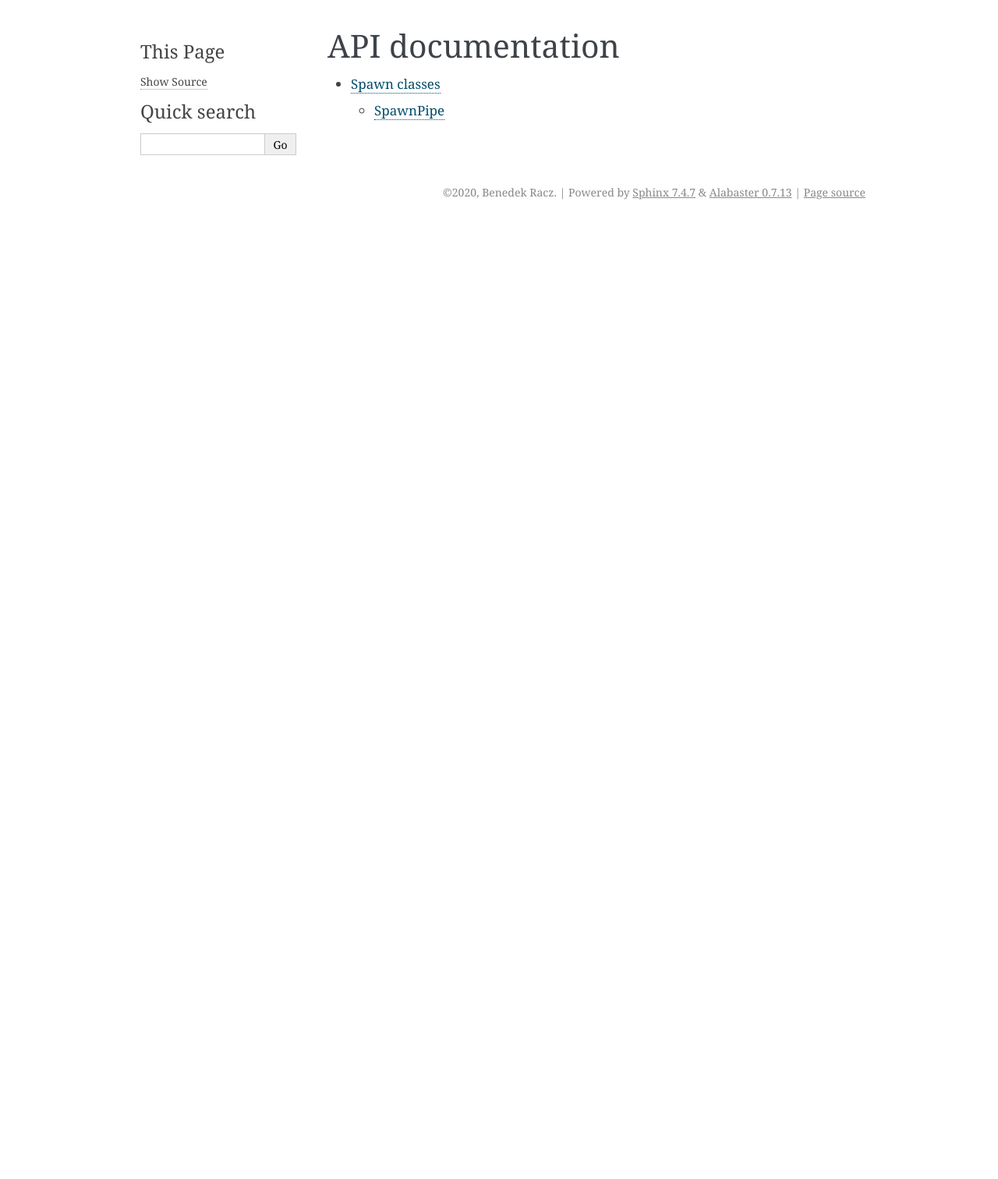
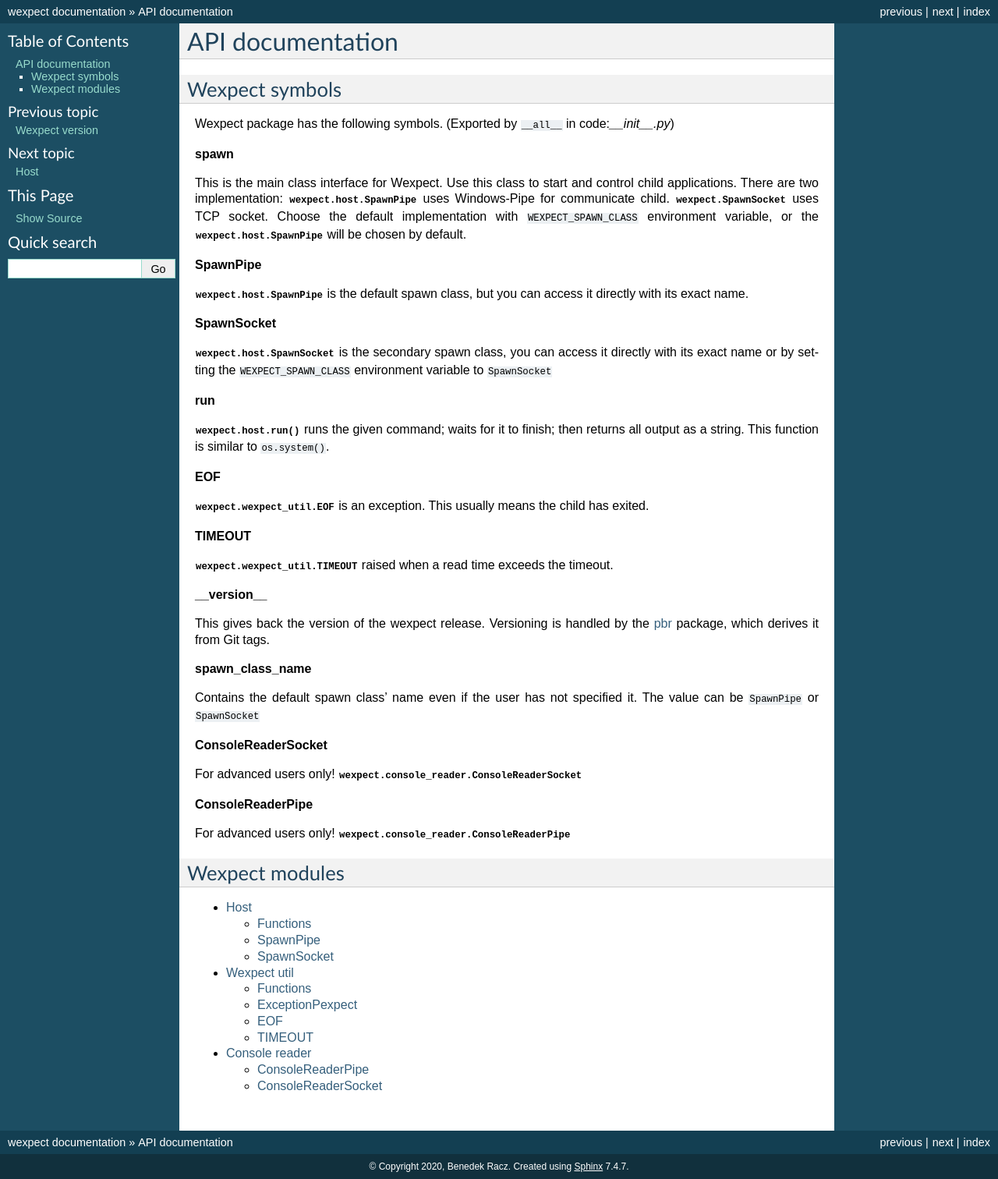
Before and after one commit to raczben/wexpect, a Sphinx documentation site: the page built from doc/source/api/index.rst, in a window 1280 px wide. Shown: the whole page at 78% size. Built offline with Sphinx 7.4.7, drawn with Linux system fonts in a browser that asks for light colours; the version number could not be read and is left out; before the commit the page ends 900 px from its top, so only the background shows below that.

Commit message:
[DOC] Add all API documentation

```diff
--- a/doc/source/api/index.rst
+++ b/doc/source/api/index.rst
@@ -1,7 +1,88 @@
 API documentation
 =================
+
+Wexpect symbols
+---------------
+
+Wexpect package has the following symbols. (Exported by :code:`__all__` in code:`__init__.py`)
+
+.. _wexpect.spawn:
+
+**spawn**
+
+This is the main class interface for Wexpect. Use this class to start and control child applications.
+There are two implementation: :class:`wexpect.host.SpawnPipe` uses Windows-Pipe for communicate child.
+:class:`wexpect.SpawnSocket` uses TCP socket. Choose the default implementation with
+:code:`WEXPECT_SPAWN_CLASS` environment variable, or the :class:`wexpect.host.SpawnPipe` will be
+chosen by default.
+
+.. _wexpect.SpawnPipe:
+
+**SpawnPipe**
+
+:class:`wexpect.host.SpawnPipe` is the default spawn class, but you can access it directly with its
+exact name.
+
+.. _wexpect.SpawnSocket:
+
+**SpawnSocket**
+
+:class:`wexpect.host.SpawnSocket` is the secondary spawn class, you can access it directly with its
+exact name or by setting the :code:`WEXPECT_SPAWN_CLASS` environment variable to :code:`SpawnSocket`
+
+.. _wexpect.run:
+
+**run**
+
+:meth:`wexpect.host.run` runs the given command; waits for it to finish; then returns all output as a string.
+This function is similar to :code:`os.system()`.
+
+.. _wexpect.EOF:
+
+**EOF**
+
+:class:`wexpect.wexpect_util.EOF` is an exception. This usually means the child has exited.
+
+.. _wexpect.TIMEOUT:
+
+**TIMEOUT**
+
+:class:`wexpect.wexpect_util.TIMEOUT` raised when a read time exceeds the timeout.
+
+.. _wexpect.__version__:
+
+**__version__**
+
+This gives back the version of the wexpect release. Versioning is handled by the
+`pbr <https://pypi.org/project/pbr/>`_ package, which derives it from Git tags.
+
+.. _wexpect.spawn_class_name:
+
+**spawn_class_name**
+
+Contains the default spawn class' name even if the user has not specified it. The value can be
+:code:`SpawnPipe` or :code:`SpawnSocket`
+
+.. _wexpect.ConsoleReaderSocket:
+
+**ConsoleReaderSocket**
+
+For advanced users only!
+:class:`wexpect.console_reader.ConsoleReaderSocket`
+
+.. _wexpect.ConsoleReaderPipe:
+
+**ConsoleReaderPipe**
+
+For advanced users only!
+:class:`wexpect.console_reader.ConsoleReaderPipe`
+
+Wexpect modules
+---------------
 
 .. toctree::
    :maxdepth: 2
 
-   spawn_classes
+   host
+   wexpect_util
+   console_reader
--- a/doc/source/conf.py
+++ b/doc/source/conf.py
@@ -54,7 +54,9 @@ release = version
 # Add any Sphinx extension module names here, as strings. They can be
 # extensions coming with Sphinx (named 'sphinx.ext.*') or your custom
 # ones.
-extensions = [ 'sphinx.ext.autodoc'
+extensions = [
+    'sphinx.ext.autodoc',
+    'sphinx.ext.intersphinx'
 ]
 
 # Add any paths that contain templates here, relative to this directory.
@@ -71,7 +73,7 @@ exclude_patterns = []
 # The theme to use for HTML and HTML Help pages.  See the documentation for
 # a list of builtin themes.
 #
-html_theme = 'alabaster'
+html_theme = 'default'
 
 # Add any paths that contain custom static files (such as style sheets) here,
 # relative to this directory. They are copied after the builtin static files,
```
Also changed, not shown: README.md (+1 -1 lines), doc/source/api/console_reader.rst (added, +62 -0 lines), doc/source/api/host.rst (added, +48 -0 lines), doc/source/api/spawn_classes.rst (deleted, +0 -23 lines), doc/source/api/wexpect_util.rst (added, +28 -0 lines), doc/source/history.rst (+41 -1 lines), doc/source/index.rst (+1 -6 lines), 2 other files.
